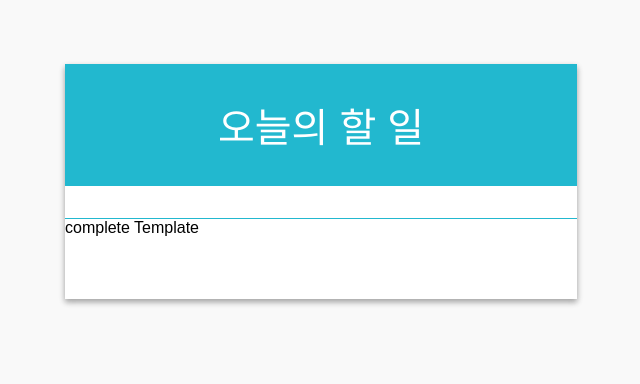
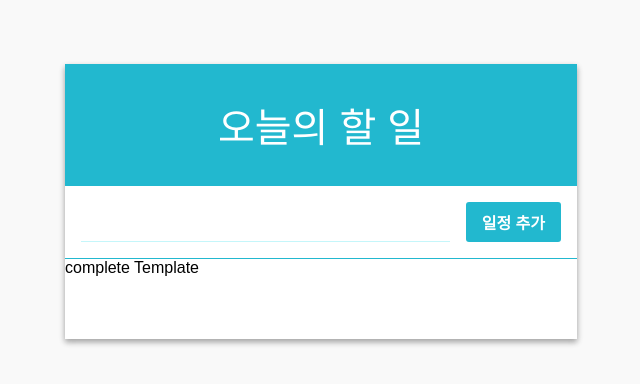
Before and after one commit to macroness/react-todo-list, a React (Create React App) app: page / in a window 1280 px wide. Shown: the top 384 px of the page, without its empty margins (319-959 px from the left). Built offline with nearby package versions, Linux system fonts and the light colour scheme.

Commit message:
[20181014] 일정 추가하기 컴포넌트 생성

```diff
--- a/src/App.js
+++ b/src/App.js
@@ -1,10 +1,11 @@
 import React, { Component } from 'react';
 import TodoListTemplate from './components/TodoListTemplate';
+import Form from './components/Form';
 
 class App extends Component {
 	render() {
 		return (
-			<TodoListTemplate>
+			<TodoListTemplate form={<Form/>}>
 				complete Template
 			</TodoListTemplate>
 		);
--- /dev/null
+++ b/src/components/Form.css
@@ -0,0 +1,28 @@
+.form {
+	display: flex;
+}
+
+.form input {
+  flex: 1; /* 버튼을 뺀 빈 공간을 모두 채워줍니다 */
+  font-size: 1.25rem;
+  outline: none;
+  border: none;
+  border-bottom: 1px solid #c5f6fa;
+}
+
+.create-button {
+  padding-top: 0.5rem;
+  padding-bottom: 0.5rem;
+  padding-left: 1rem;
+  padding-right: 1rem;
+  margin-left: 1rem;
+  background: #22b8cf;
+  border-radius: 3px;
+  color: white;
+  font-weight: 600;
+  cursor: pointer;
+}
+
+.create-button:hover {
+  background: #3bc9db;
+}
--- /dev/null
+++ b/src/components/Form.js
@@ -0,0 +1,15 @@
+import React from 'react';
+import './Form.css';
+
+const Form = ({value, onChange, onCreate, onKeyPress}) => {
+	return (
+		<div className="form">
+			<input value={value} onChange={onChange} onKeyPress={onKeyPress}/>
+			<div className="create-button" onClick={onCreate}>
+				일정 추가
+			</div>
+		</div>
+	);
+};
+
+export default Form;
```
